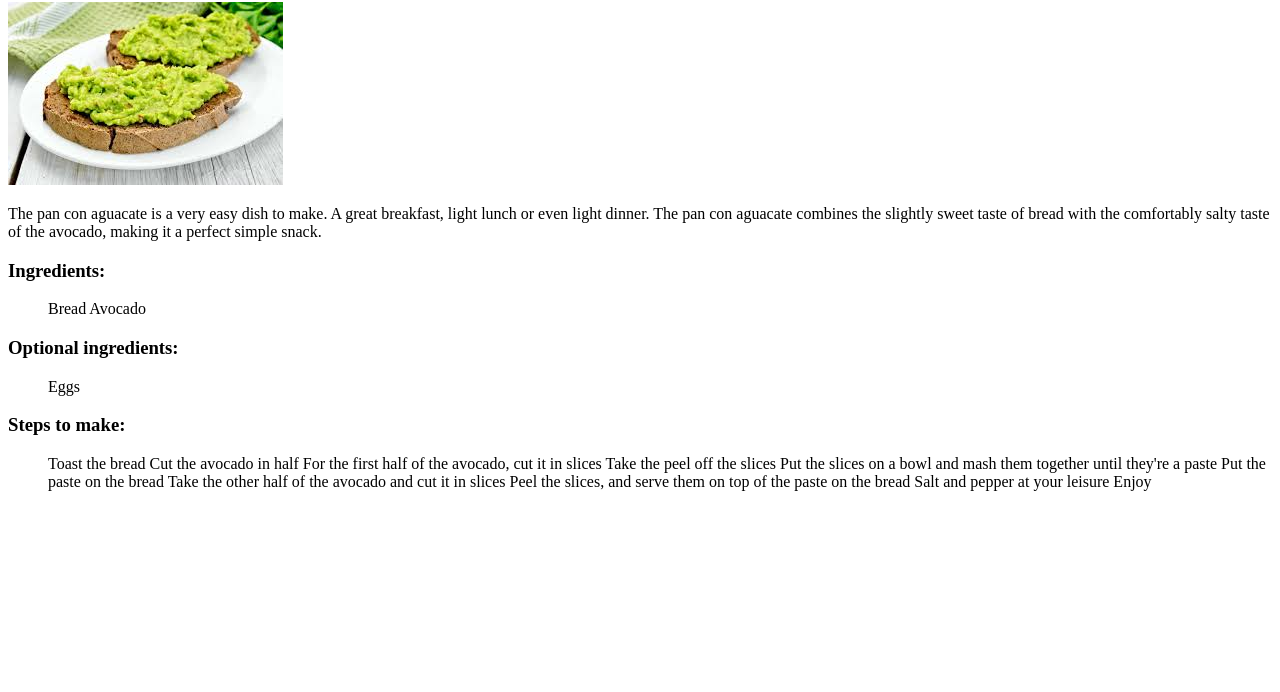
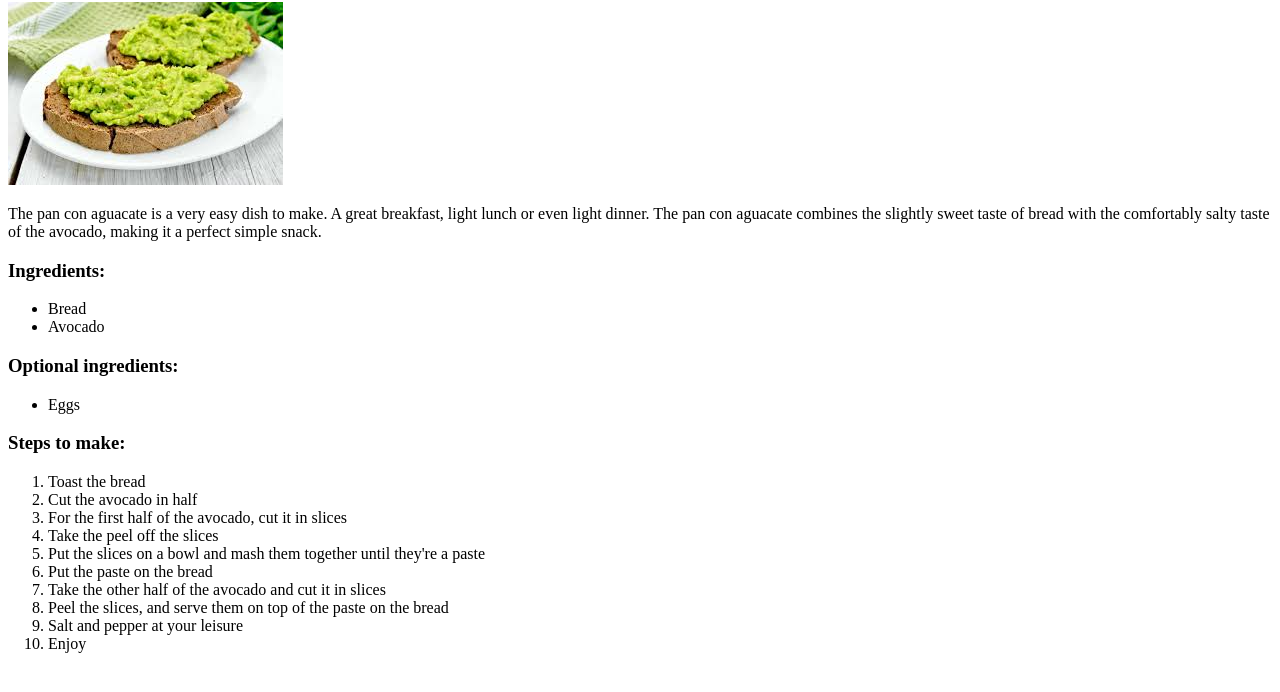
Before and after one commit to Alsentar/odin-recipes, a plain HTML site: page recipes/pan_con_aguacate.html in a window 1280 px wide. Shown: the part 104-796 px from the top of the page. Drawn offline with Linux system fonts and the light colour scheme.

Commit message:
Bug fix: lists not showing

```diff
--- a/recipes/pan_con_aguacate.html
+++ b/recipes/pan_con_aguacate.html
@@ -16,26 +16,26 @@
 
         <h3>Ingredients:</h3>
         <ul>
-            <ls>Bread</ls>
-            <ls>Avocado</ls>
+            <li>Bread</li>
+            <li>Avocado</li>
         </ul>
         <h3>Optional ingredients:</h3>
         <ul>
-            <ls>Eggs</ls>
+            <li>Eggs</li>
         </ul>
 
         <h3>Steps to make:</h3>
         <ol>
-            <ls>Toast the bread</ls>
-            <ls>Cut the avocado in half</ls>
-            <ls>For the first half of the avocado, cut it in slices</ls>
-            <ls>Take the peel off the slices</ls>
-            <ls>Put the slices on a bowl and mash them together until they're a paste</ls>
-            <ls>Put the paste on the bread</ls>
-            <ls>Take the other half of the avocado and cut it in slices</ls>
-            <ls>Peel the slices, and serve them on top of the paste on the bread</ls>
-            <ls>Salt and pepper at your leisure</ls>
-            <ls>Enjoy</ls>
+            <li>Toast the bread</li>
+            <li>Cut the avocado in half</li>
+            <li>For the first half of the avocado, cut it in slices</li>
+            <li>Take the peel off the slices</li>
+            <li>Put the slices on a bowl and mash them together until they're a paste</li>
+            <li>Put the paste on the bread</li>
+            <li>Take the other half of the avocado and cut it in slices</li>
+            <li>Peel the slices, and serve them on top of the paste on the bread</li>
+            <li>Salt and pepper at your leisure</li>
+            <li>Enjoy</li>
         </ol>
 
     </body>
```
Also changed, not shown: index.html (+4 -4 lines), recipes/pan_con_tuna.html (+9 -9 lines).
